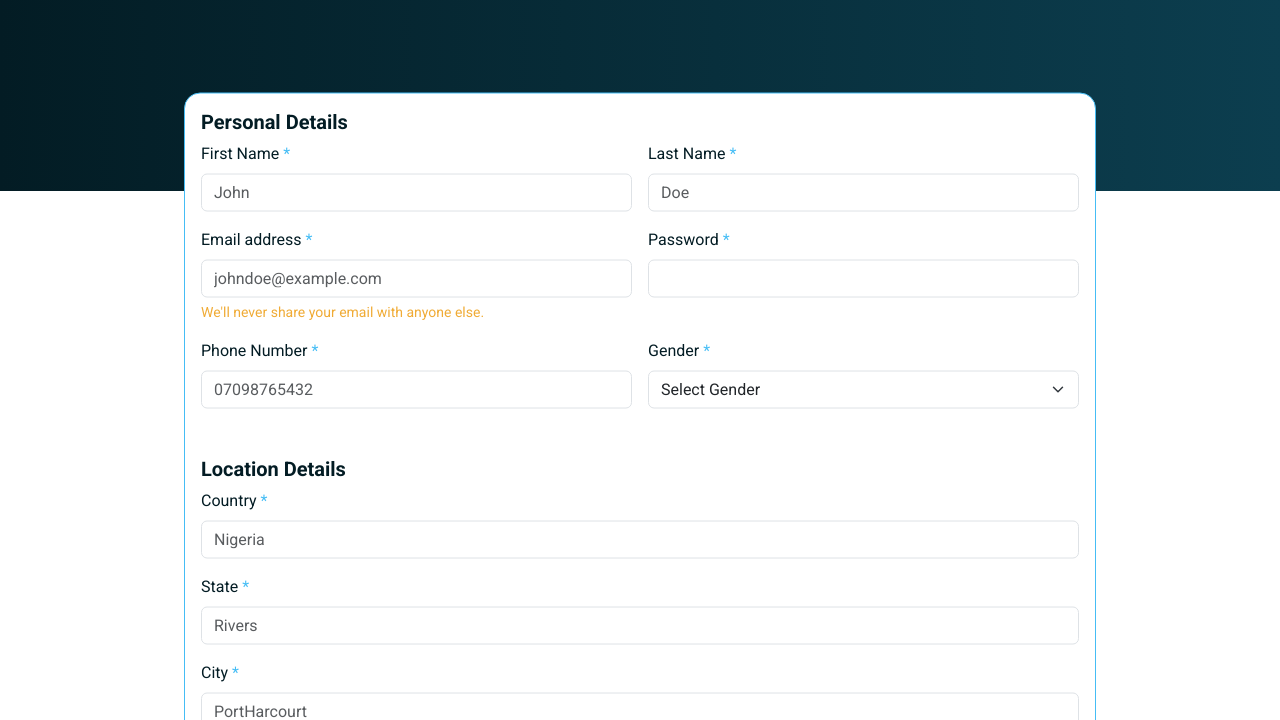
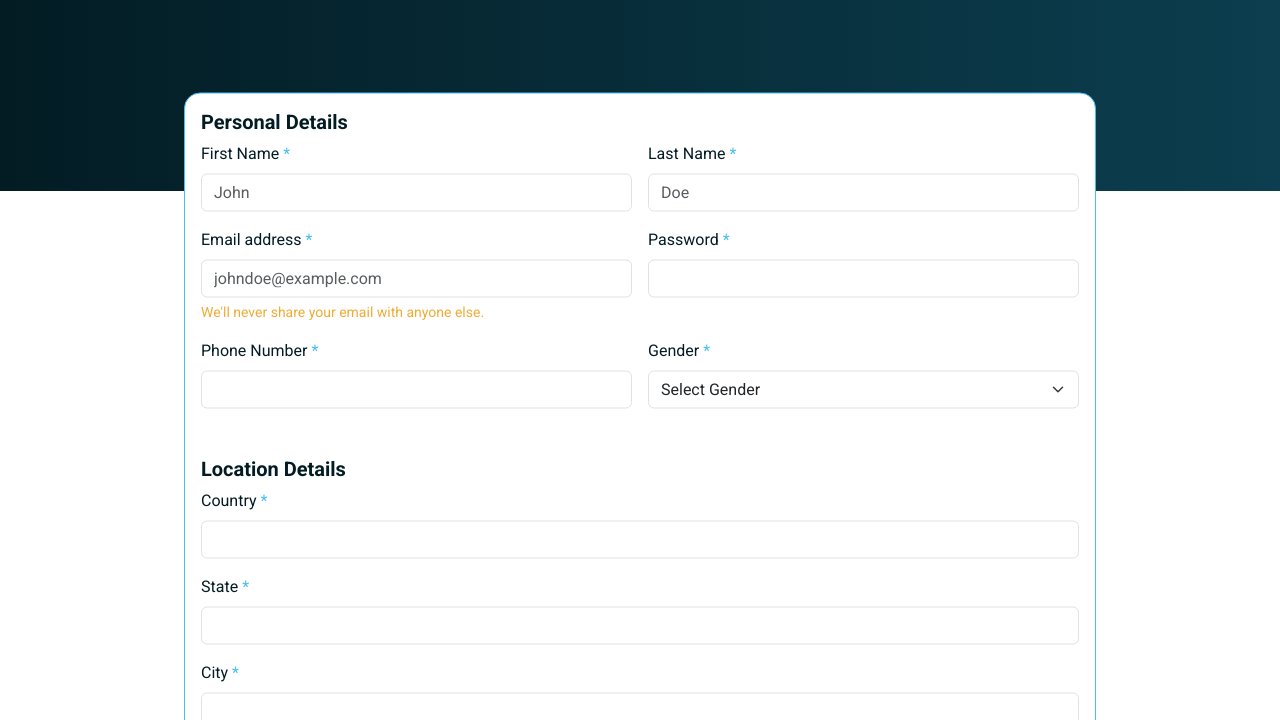
Before and after one commit to DralenFritz/comfy-wireframe, a plain HTML site: page join-form.html in a window 1280 px wide. Shown: the part 80-800 px from the top of the page. Drawn offline with nearby package versions, Linux system fonts and the light colour scheme.

Commit message:
removed placeholders

```diff
--- a/join-form.html
+++ b/join-form.html
@@ -105,7 +105,7 @@
           <div class="number-gender d-sm-flex">
             <div class="mb-3 phone-no">
               <label for="phone" class="form-label">Phone Number</label>
-              <input type="tel" class="form-control" id="phone" placeholder="07098765432" autocomplete="mobile" required>
+              <input type="tel" class="form-control" id="phone" autocomplete="mobile" required>
             </div>
 
             <div class="mb-3 gender">
@@ -124,19 +124,19 @@
           <div class="mb-3">
             <label for="country" class="form-label">Country</label>
             <input type="text" class="form-control" id="country" name="country" autocomplete="country"
-            placeholder="Nigeria" required/>
+             required/>
           </div>
 
           <div class="mb-3">
             <label for="state" class="form-label">State</label>
             <input type="text" class="form-control" id="state" name="state"
-            placeholder="Rivers" required/>
+             required/>
           </div>
 
           <div class="mb-3">
             <label for="city" class="form-label">City</label>
             <input type="text" class="form-control" id="city" name="city"
-            placeholder="PortHarcourt" required/>
+             required/>
           </div>
 
           <div class="mb-3 form-check">
```
